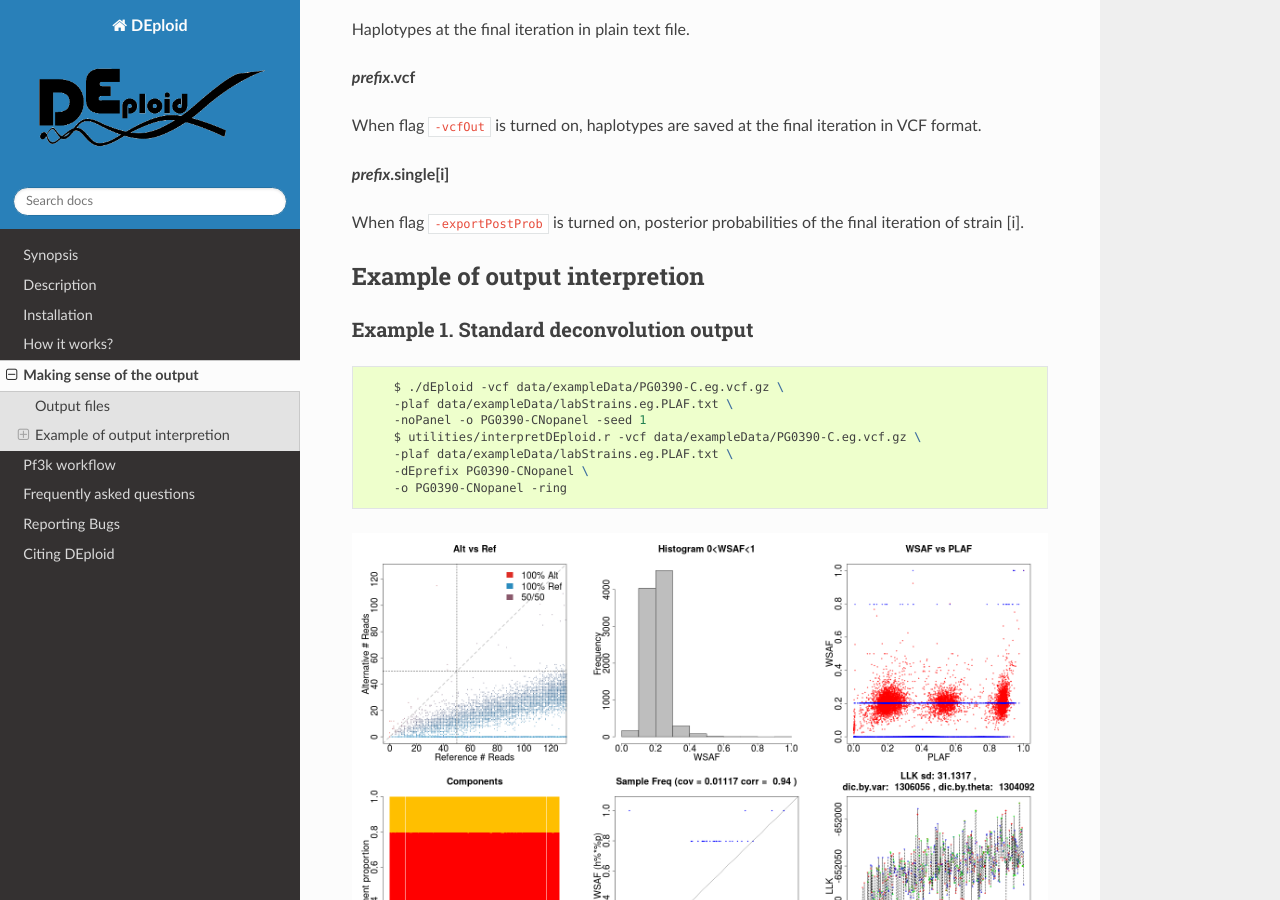
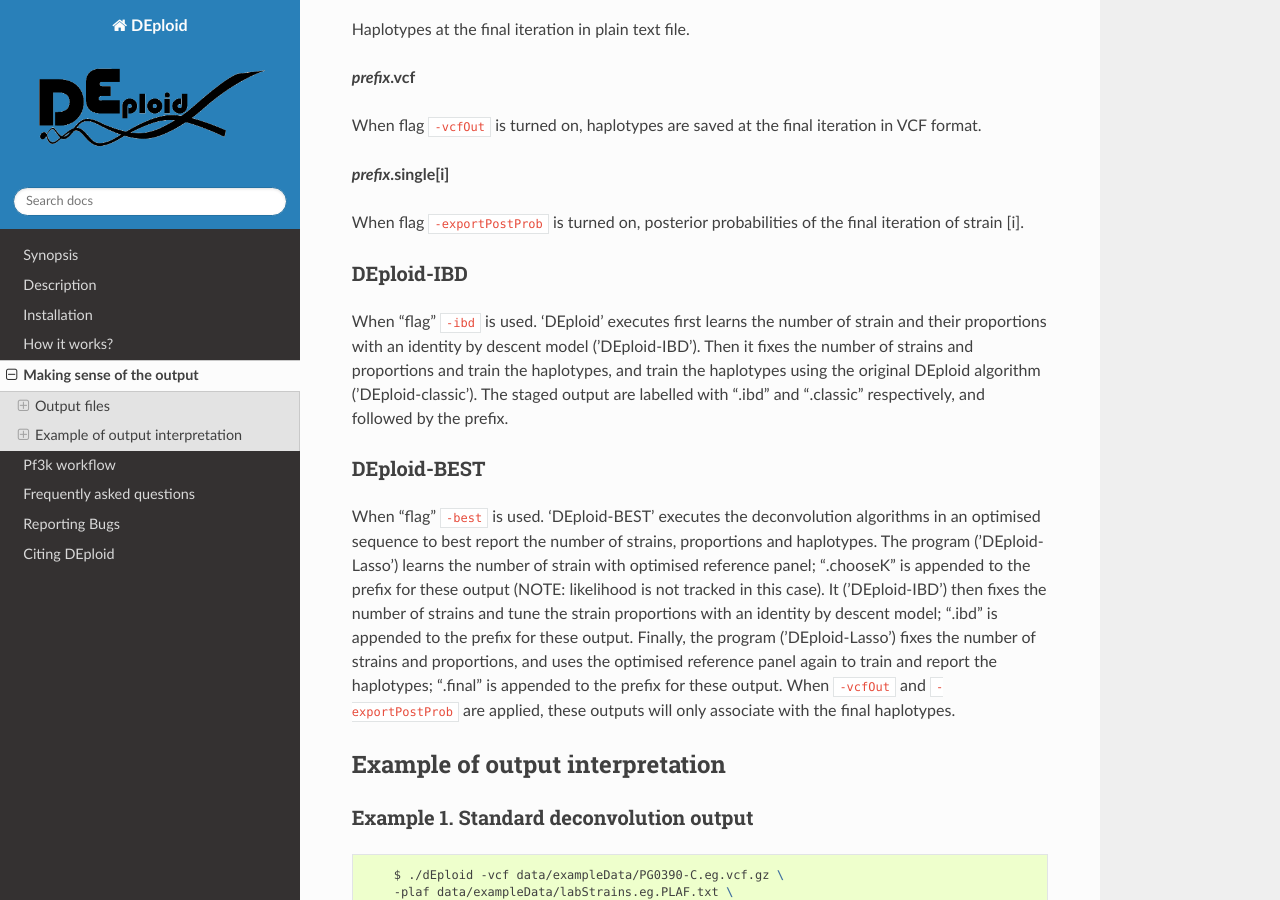
Before and after one commit to DEploid-dev/DEploid, a Sphinx documentation site: the page built from docs/Output.md, in a window 1280 px wide and 900 px high, scrolled down 608 px. Built offline with Sphinx 7.4.7 and the Read the Docs theme 2.0.0, drawn with Linux system fonts in a browser that asks for light colours.

Commit message:
update doc

```diff
--- a/docs/Output.md
+++ b/docs/Output.md
@@ -31,8 +31,17 @@ When flag ``-vcfOut`` is turned on, haplotypes are saved at the final iteration
 
 When flag ``-exportPostProb`` is turned on, posterior probabilities of the final iteration of strain [i].
 
+### DEploid-IBD
 
-Example of output interpretion
+When "flag" ``-ibd`` is used. 'DEploid' executes first learns the number of strain and their proportions with an identity by descent model ('DEploid-IBD'). Then it fixes the number of strains and proportions and train the haplotypes, and train the haplotypes using the original DEploid algorithm ('DEploid-classic'). The staged output are labelled with ".ibd" and ".classic" respectively, and followed by the prefix.
+
+
+### DEploid-BEST
+
+When "flag" ``-best`` is used. 'DEploid-BEST' executes the deconvolution algorithms in an optimised sequence to best report the number of strains, proportions and haplotypes. The program ('DEploid-Lasso') learns the number of strain with optimised reference panel; ".chooseK" is appended to the prefix for these output (NOTE: likelihood is not tracked in this case). It ('DEploid-IBD') then fixes the number of strains and tune the strain proportions with an identity by descent model; ".ibd" is appended to the prefix for these output. Finally, the program ('DEploid-Lasso') fixes the number of strains and proportions, and uses the optimised reference panel again to train and report the haplotypes; ".final" is appended to the prefix for these output. When  ``-vcfOut`` and ``-exportPostProb`` are applied, these outputs will only associate with the final haplotypes.
+
+
+Example of output interpretation
 ------------------------------
 
 ### Example 1. Standard deconvolution output
```
Also changed, not shown: 3 other files.
